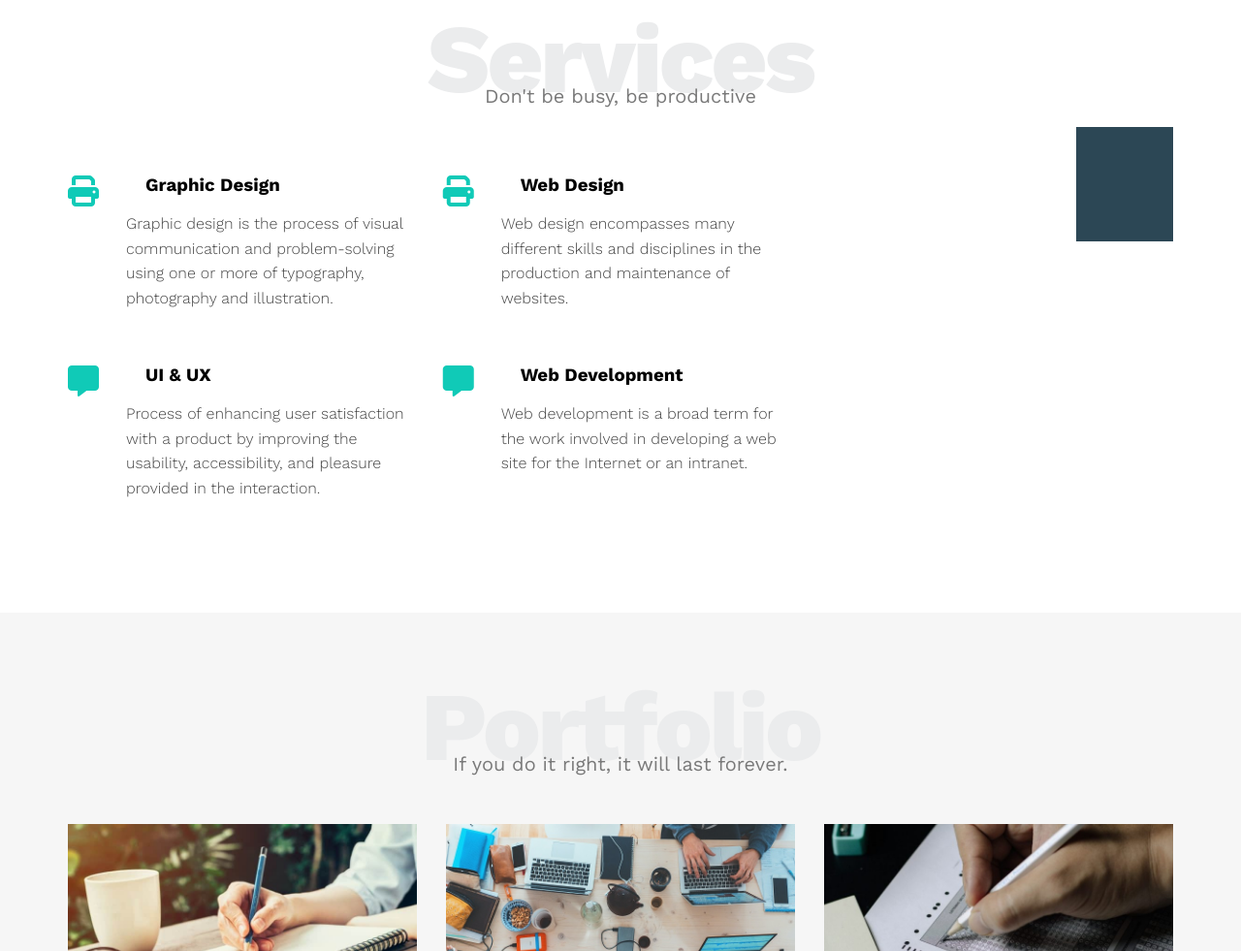
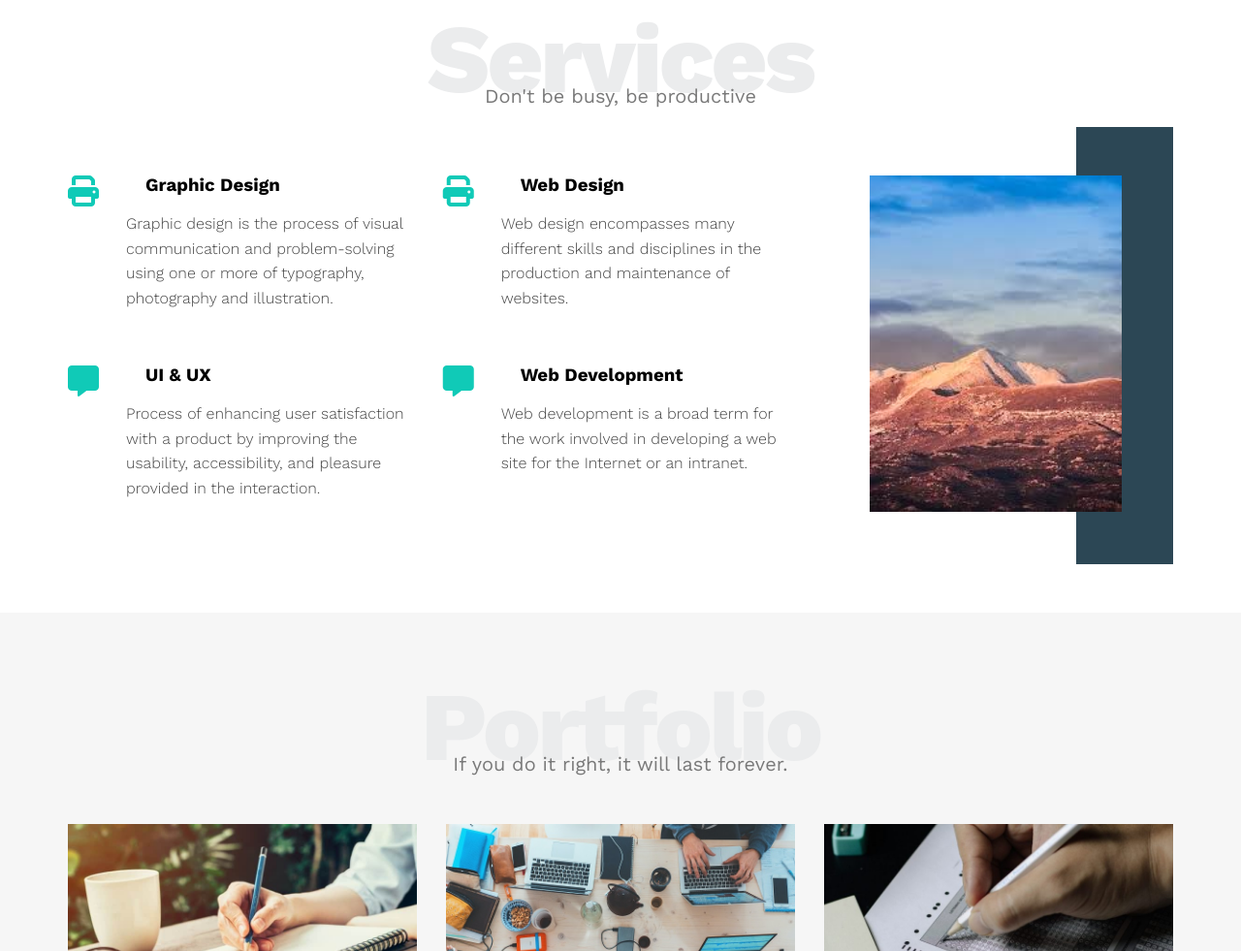
Before and after one commit to mu7amedsa3d/HTML_And_CSS_Template_One., a plain HTML site: page index.html in a window 1280 px wide. Shown: the part 1378-2359 px from the top of the page at 97% size. Drawn offline with nearby package versions, Linux system fonts and the light colour scheme.

Commit message:
Update index.html

```diff
--- a/index.html
+++ b/index.html
@@ -142,7 +142,7 @@
           </div>
           <div class="col">
             <div class="image image-column">
-              <img src="/images/services.jpg" alt="" />
+              <img src="/images/services.jpeg" alt="" />
             </div>
           </div>
         </div>
```
